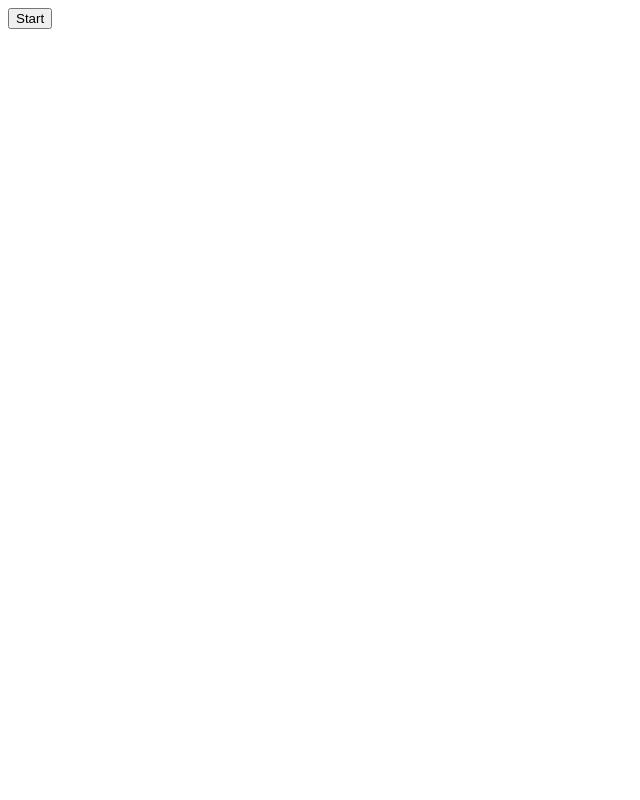
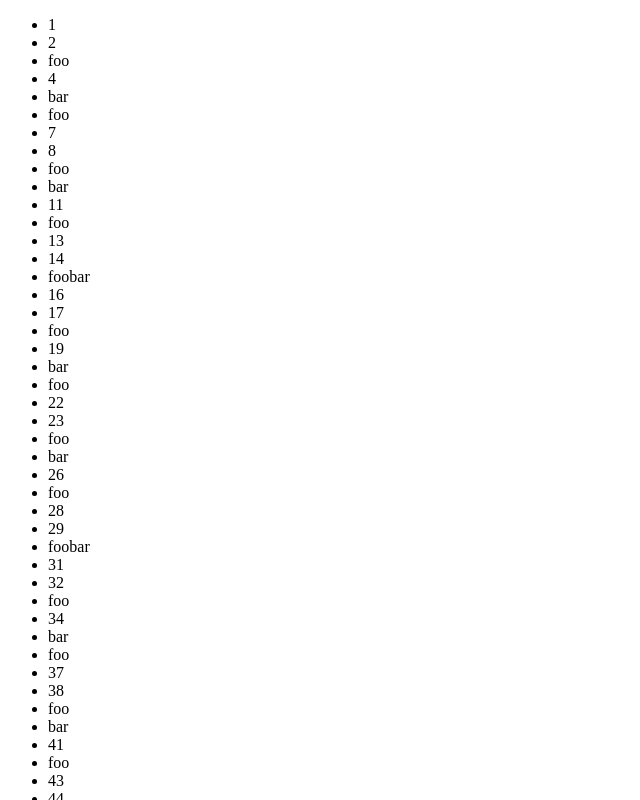
Before and after one commit to devcarolinealmeida/foobar, a plain HTML site: page index.html in a window 1280 px wide. Both pictures are taken after a click on the button "Start". Shown: the top 800 px of the page, without its empty margins (0-640 px from the left). Drawn offline with Linux system fonts and the light colour scheme.

Commit message:
add new ul and li and print text

```diff
--- a/index.html
+++ b/index.html
@@ -7,6 +7,7 @@
 </head>
 <body>
     <div class="container">
+        <ul id="list"></ul>
         <button id="btn-start">Start</button>
     </div>
     <script src="script.js"></script>
--- a/script.js
+++ b/script.js
@@ -1,18 +1,37 @@
 const start = document.getElementById('btn-start');
+const list = document.getElementById('list');
+
+
+/* start.addEventListener('click', () => {
+    item = document.createElement('li');
+    list.appendChild(item);
+}) */
 
 start.addEventListener('click', () => {
     for (i = 1; i <= 100; i++) {
         if(i % 3 == 0 && i % 5 == 0) {
+            item = document.createElement('li');
+            list.appendChild(item);
             console.log('foobar');
+            item.innerText = 'foobar';
         }
         else if (i % 3 == 0) {
+            item = document.createElement('li');
+            list.appendChild(item);
             console.log('foo');
+            item.innerText = 'foo';
         }
         else if (i % 5 == 0) {
+            item = document.createElement('li');
+            list.appendChild(item);
             console.log('bar');
+            item.innerText = 'bar';
         }
         else {
+            item = document.createElement('li');
+            list.appendChild(item);
             console.log(i);
+            item.innerText = i;
         }
     }
 })
```
